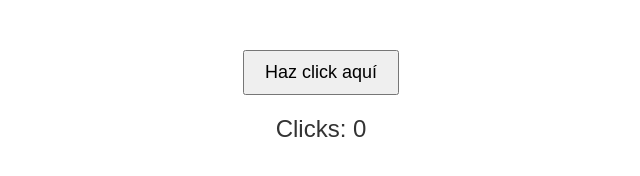
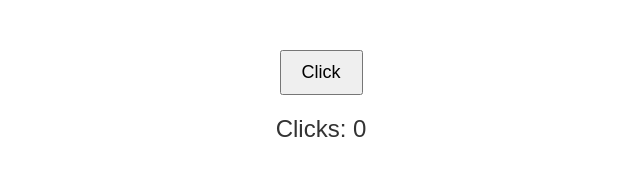
Before and after one commit to ValenHonn/Continuous-Integration, a plain HTML site: page index.html in a window 1280 px wide. Shown: the whole page, without its empty margins (319-959 px from the left). Drawn offline with Linux system fonts and the light colour scheme.

Commit message:
commit de prueba para el workflow say hello

```diff
--- a/index.html
+++ b/index.html
@@ -7,7 +7,7 @@
 </head>
 <body>
 
-  <button id="botonClick">Haz click aquí</button>
+  <button id="botonClick">Click</button>
   <div id="contador">Clicks: 0</div>
 
   <script src="src/main.js"></script>
```
